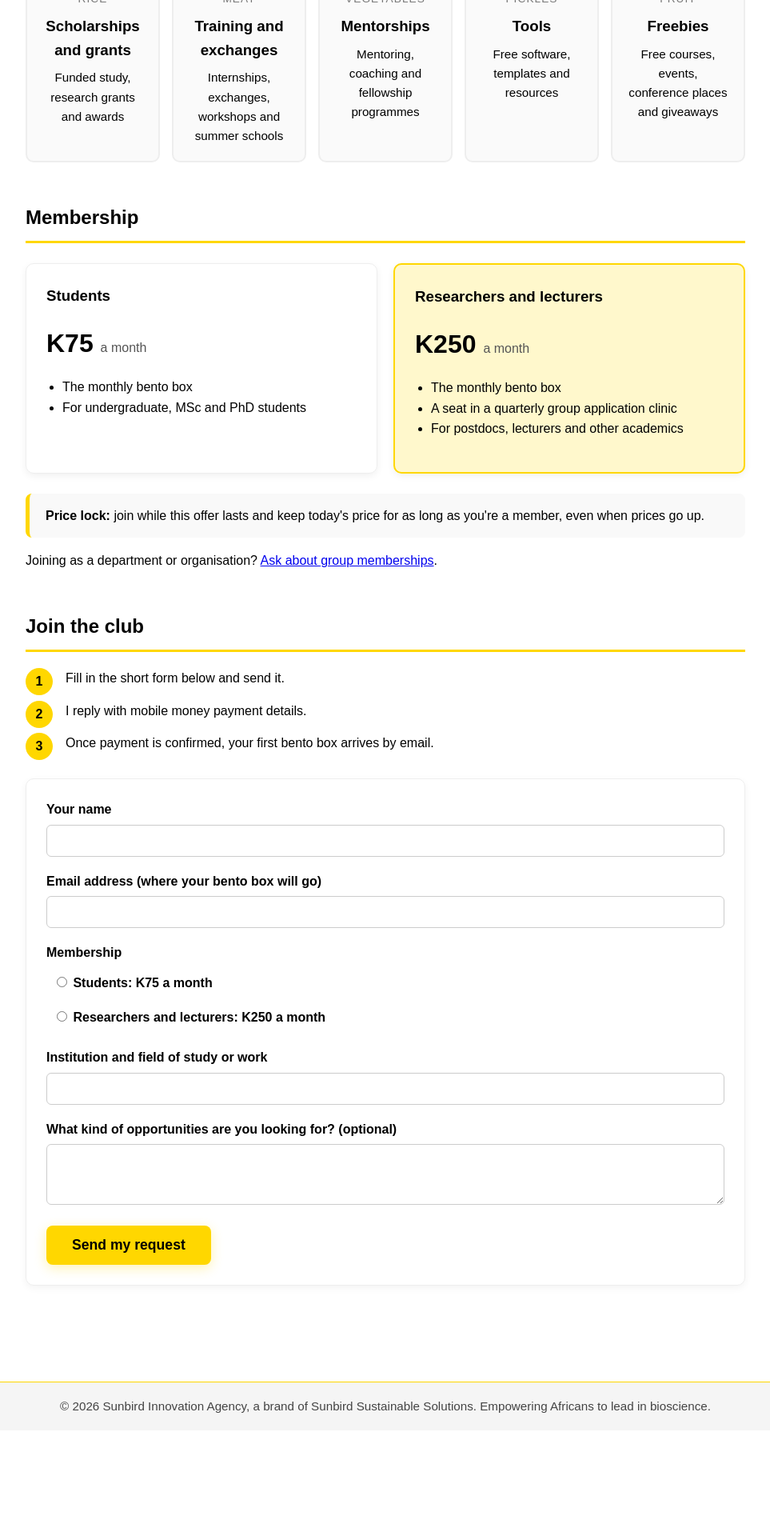
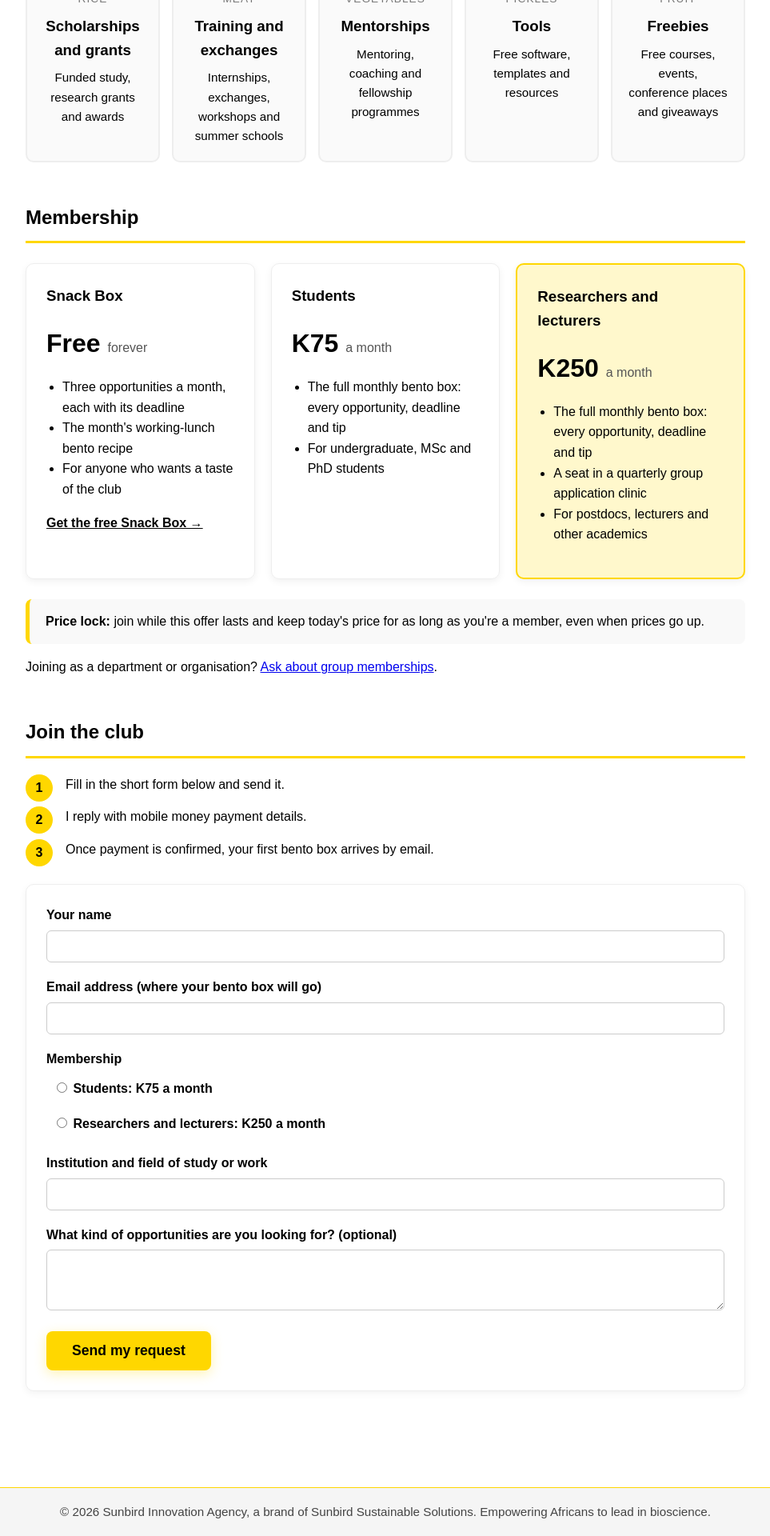
Before and after one commit to mmutondo/mmutondo.github.io, a Jekyll site: the page freelunchclub.html, which Jekyll copies as it is, in a window 1280 px wide. Shown: the part 1414-3334 px from the top of the page at 80% size, without its empty margins (158-1121 px from the left). Built offline with Jekyll 4.4.1, drawn with Linux system fonts in a browser that asks for light colours; before the commit the page ends 3202 px from its top, so only the background shows below that.

Commit message:
Free Lunch Club page: add the free-forever Snack Box plan
A third plan card, placed first: three opportunities a month plus the
bento recipe, free forever, signing up through Substack. The paid plans
now say they include the full box.

Co-Authored-By: Claude Opus 5.5 <noreply@anthropic.com>
Claude-Session: https://claude.ai/code/session_01EKxmyb8EnG9A94CFrRmYRt

```diff
--- a/freelunchclub.html
+++ b/freelunchclub.html
@@ -215,6 +215,11 @@
 
     .plan ul {
       padding-left: 20px;
+    }
+
+    .plan-link {
+      color: #000;
+      font-weight: 700;
     }
 
     .note {
@@ -532,10 +537,20 @@
       <h2>Membership</h2>
       <div class="plans">
         <div class="plan">
+          <h3>Snack Box</h3>
+          <div class="price">Free <small>forever</small></div>
+          <ul>
+            <li>Three opportunities a month, each with its deadline</li>
+            <li>The month&#39;s working-lunch bento recipe</li>
+            <li>For anyone who wants a taste of the club</li>
+          </ul>
+          <p><a class="plan-link" href="https://astrobiolab.substack.com/subscribe">Get the free Snack Box &rarr;</a></p>
+        </div>
+        <div class="plan">
           <h3>Students</h3>
           <div class="price">K75 <small>a month</small></div>
           <ul>
-            <li>The monthly bento box</li>
+            <li>The full monthly bento box: every opportunity, deadline and tip</li>
             <li>For undergraduate, MSc and PhD students</li>
           </ul>
         </div>
@@ -543,7 +558,7 @@
           <h3>Researchers and lecturers</h3>
           <div class="price">K250 <small>a month</small></div>
           <ul>
-            <li>The monthly bento box</li>
+            <li>The full monthly bento box: every opportunity, deadline and tip</li>
             <li>A seat in a quarterly group application clinic</li>
             <li>For postdocs, lecturers and other academics</li>
           </ul>
```
